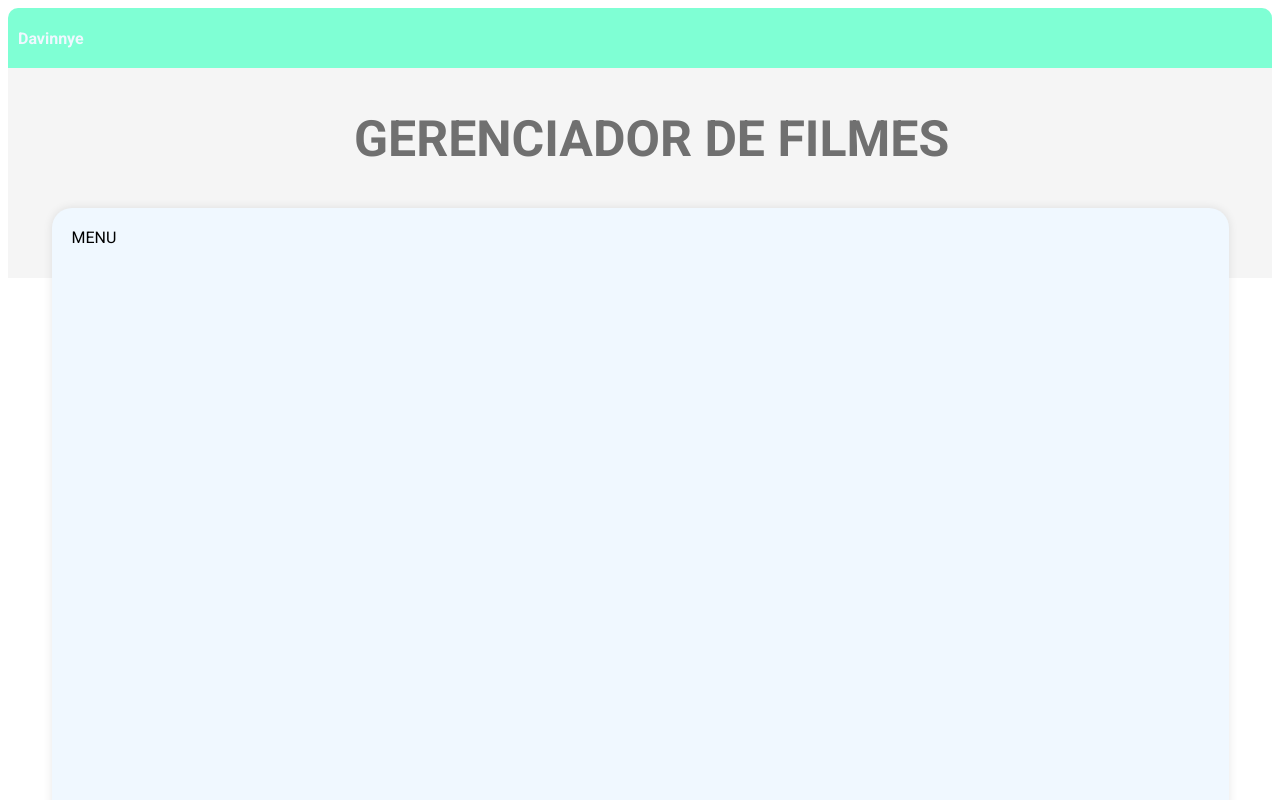
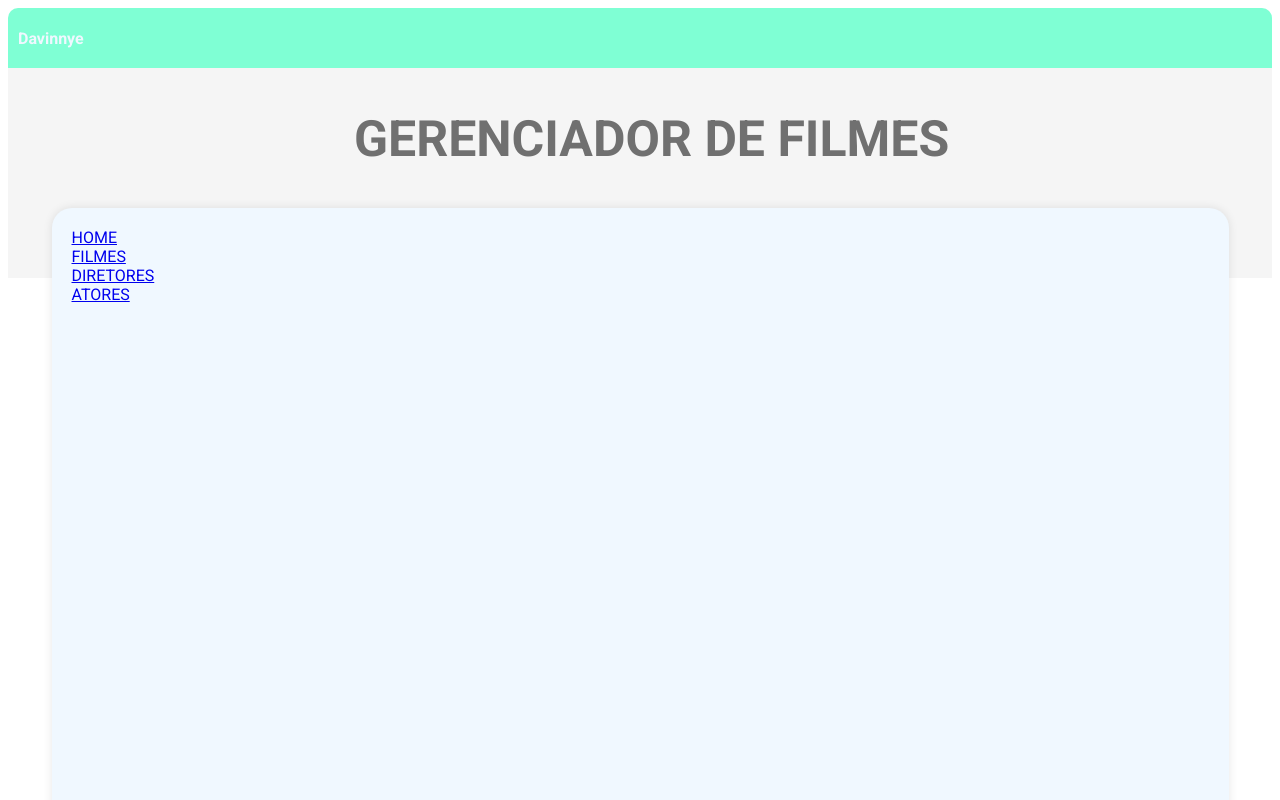
Before and after one commit to davinnye/gerenciador-filmes-react, a React (Create React App) app: page / in a window 1280 px wide. Shown: the top 800 px of the page. Built offline with nearby package versions, Linux system fonts and the light colour scheme.

Commit message:
correções

```diff
--- a/package.json
+++ b/package.json
@@ -8,6 +8,7 @@
     "@testing-library/user-event": "^13.5.0",
     "react": "^18.2.0",
     "react-dom": "^18.2.0",
+    "react-router-dom": "^6.22.3",
     "react-scripts": "5.0.1",
     "web-vitals": "^2.1.4"
   },
--- a/src/App.jsx
+++ b/src/App.jsx
@@ -13,7 +13,7 @@
         <Topbar/>
         <Topbanner/>
         <Mainbody>
-          <Menu/>
+        <Menu/>
         </Mainbody>
         <Footer/>
         </>
--- a/src/components/menu/index.jsx
+++ b/src/components/menu/index.jsx
@@ -1,9 +1,22 @@
+import { Link } from "react-router-dom";
 import "./style.css"
+
 
 export function Menu (){
     return(
-            <div>
-                MENU
+            <div className="menu">
+                <nav className="menu">
+                    <Link to="/">HOME</Link>
+                </nav>
+                <nav className="menu">
+                    <Link to="/">FILMES</Link>
+                </nav>
+                <nav className="menu">
+                    <Link to="/">DIRETORES</Link>
+                </nav>
+                <nav className="menu">
+                    <Link to="/">ATORES</Link>
+                </nav>
             </div>
 
     );
--- a/src/index.jsx
+++ b/src/index.jsx
@@ -1,3 +1,4 @@
+import { BrowserRouter } from 'react-router-dom';
 import React from 'react';
 import ReactDOM from 'react-dom/client';
 import App from './App';
@@ -5,7 +6,7 @@
 
 const root = ReactDOM.createRoot(document.getElementById('root'));
 root.render(
-  <React.StrictMode>
+  <BrowserRouter>
     <App />
-  </React.StrictMode>
+  </BrowserRouter>
 );
```
Also changed, not shown: 1 other file (tests, documents, lock files or other folders).
